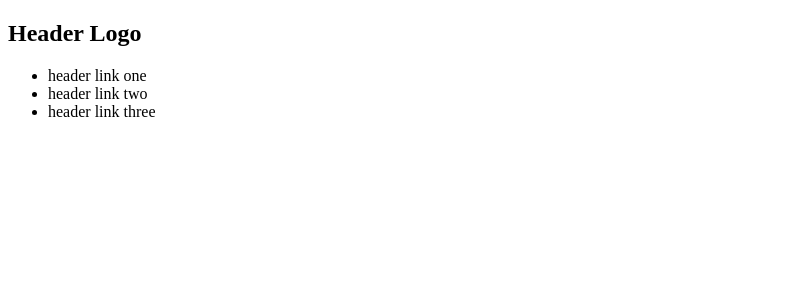
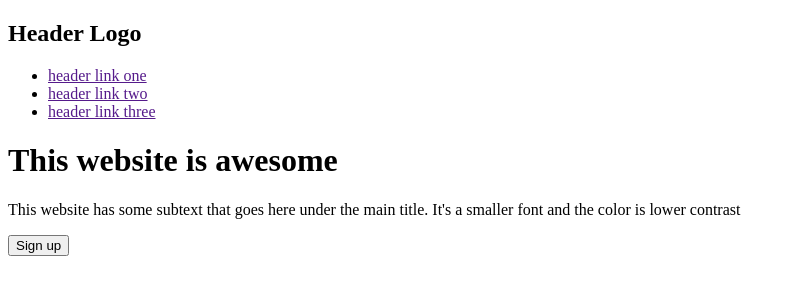
Before and after one commit to DivCodingHQ/landing-page, a plain HTML site: page index.html in a window 1280 px wide. Shown: the whole page, without its empty margins (0-796 px from the left). Drawn offline with Linux system fonts and the light colour scheme.

Commit message:
Add .hero with .hero-left & .hero-right
- .hero contains left & right
- .hero-left contains h1, p, button
- hero-right contains img

```diff
--- a/index.html
+++ b/index.html
@@ -10,10 +10,22 @@
     <div class="header">
         <h2>Header Logo</h2>
         <ul>
-            <li>header link one</li>
-            <li>header link two</li>
-            <li>header link three</li>
+            <li><a href="">header link one</a></li>
+            <li><a href="">header link two</a></li>
+            <li><a href="">header link three</a></li>
         </ul>
     </div>
+
+    <div class="hero">
+        <div class="hero-left">
+            <h1>This website is awesome</h1>
+            <p>This website has some subtext that goes here under the main title. It's a smaller font and the color is lower contrast</p>
+            <button>Sign up</button>
+        </div>
+        <div class="hero-right">
+            <img src="" alt="">
+        </div>
+    </div>
+
 </body>
 </html>
```
